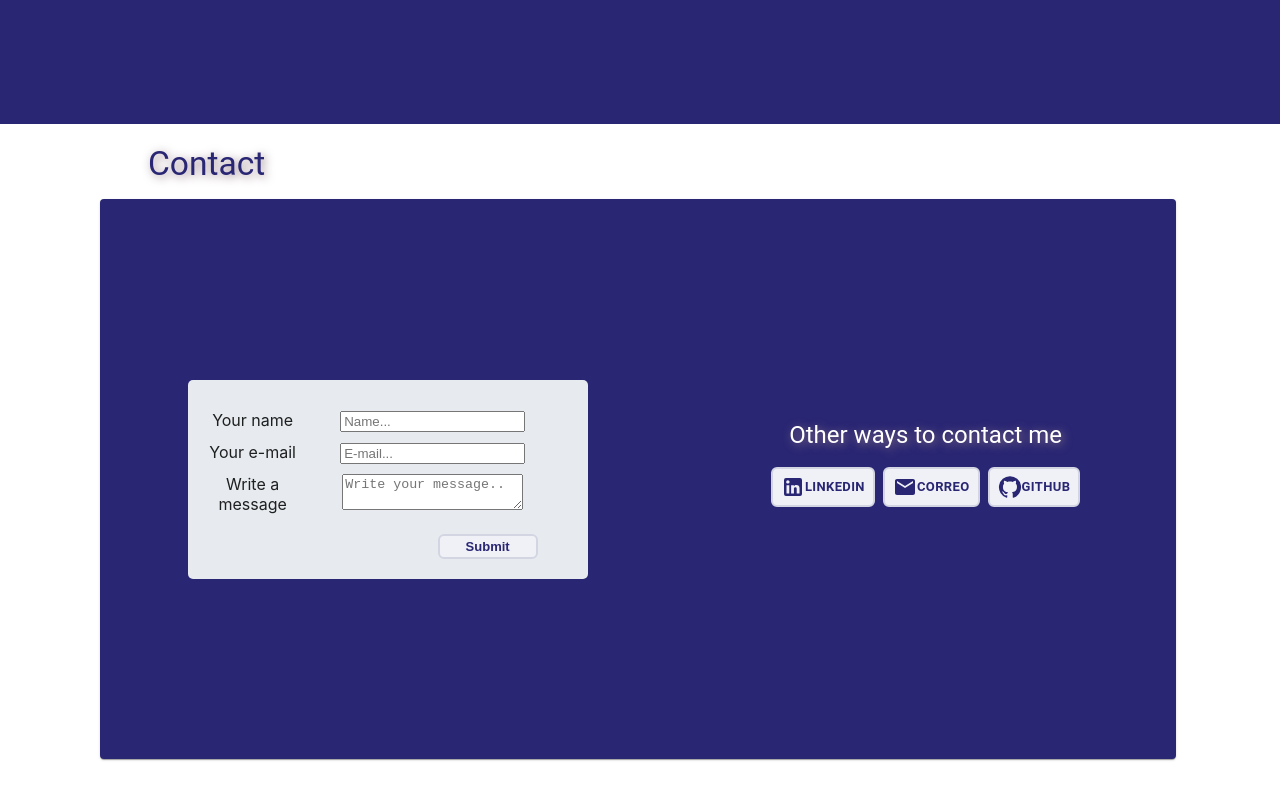
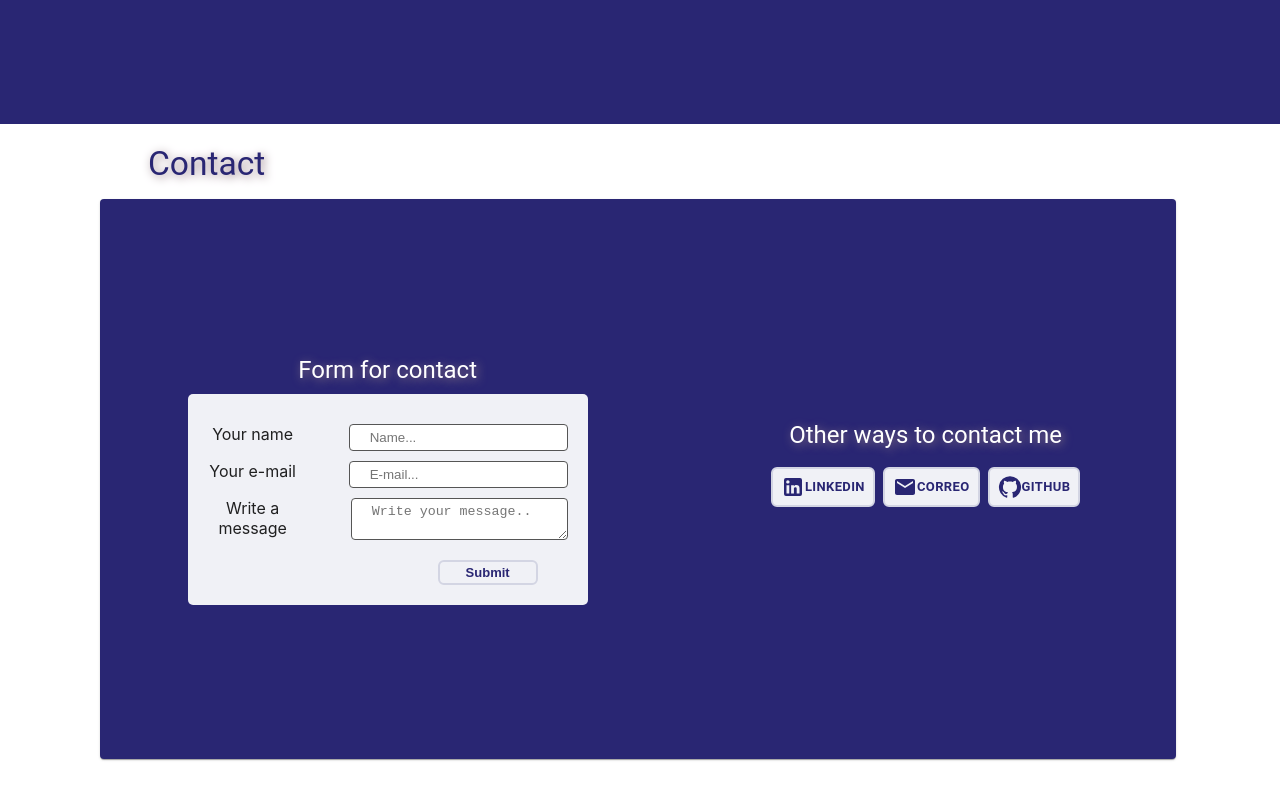
Before and after one commit to MarleenMs/Portfolio, a React (Create React App) app in the folder my-app/: page / in a window 1280 px wide. Shown: the part 2676-3476 px from the top of the page. Built offline with nearby package versions, Linux system fonts and the light colour scheme.

Commit message:
mejoras a la visualización del formulario

```diff
--- a/my-app/src/Components/Contact.js
+++ b/my-app/src/Components/Contact.js
@@ -22,6 +22,9 @@ function Contact({title, dark, id}){
                 <Typography variant= "h3">{title}</Typography>
                 <Card className={classes.card}>
                   <CardContent className={classes.CardContent}>
+                    <WhiteTextTypography variant="h5" gutterBottom align="center">
+                      Form for contact
+                    </WhiteTextTypography>
                     <div className={classes.formDiv}>
                     <form className={classes.form} nonvalidate autoComplete="off">
                       <div className={classes.row}>
@@ -29,7 +32,7 @@ function Contact({title, dark, id}){
                           <label class={classes.label}>Your name</label> <br/>
                         </div>
                         <div class={classes.col75}>
-                          <input type="text" id="fname" name="name" placeholder="Name..."></input>
+                          <input class={classes.input} id="fname" name="name" placeholder="Name..."></input>
                         </div>
                       </div>
                         <div className={classes.row}>
@@ -37,7 +40,7 @@ function Contact({title, dark, id}){
                           <label class={classes.label}>Your e-mail</label> <br/>
                         </div>
                         <div class={classes.col75}>
-                          <input type="text" id="fmail" name="mail" placeholder="E-mail..."></input>
+                          <input class={classes.input}  id="fmail" name="mail" placeholder="E-mail..."></input>
                         </div>
                       </div>
                     <div className={classes.row}>
@@ -45,7 +48,7 @@ function Contact({title, dark, id}){
                         <label class={classes.label}>Write a message</label> <br/>
                       </div>
                       <div class={classes.col75}>
-                        <textarea id="subject" name="subject" placeholder="Write your message.." ></textarea>
+                        <textarea class={classes.input} id="subject" name="subject" placeholder="Write your message.." ></textarea>
                       </div>
                     </div>
                     <br/>
@@ -131,7 +134,7 @@ const useStyles = makeStyles((theme) => ({
   formDiv:{
     boxSizing: "border-box",
     borderRadius: "5px",
-    backgroundColor: "#e7ebef",
+    backgroundColor: "#f0f1f6",
     padding: "20px",
     width: "400px",
   },
@@ -157,6 +160,14 @@ const useStyles = makeStyles((theme) => ({
     display: "table",
     clear: "both",
   },
+  input: {
+    color: "#333",
+    padding: "5px 20px",
+    border: "1px solid #555",
+    borderRadius: "4px",
+    cursor: "pointer",
+    float: "right",
+},
   cardMedia:{
     borderRadius: "10px",
     border: "80px",
```
